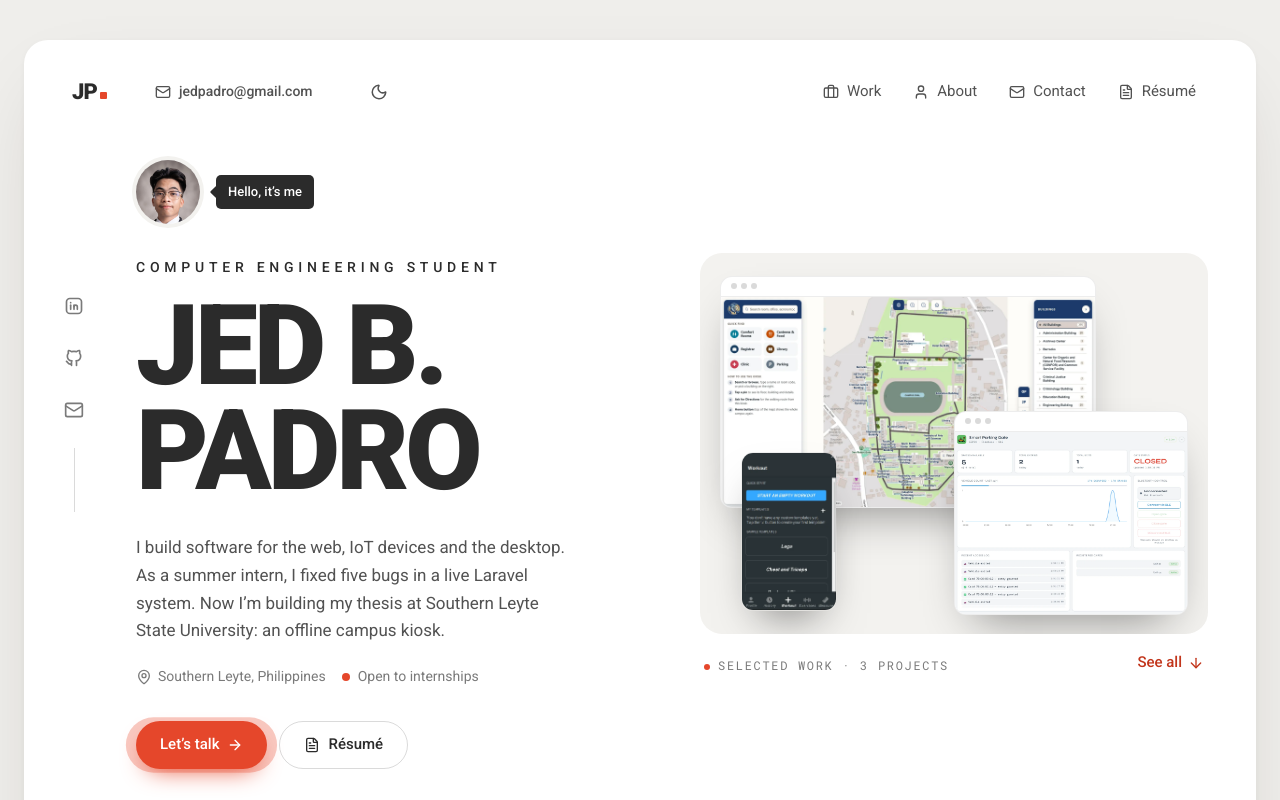
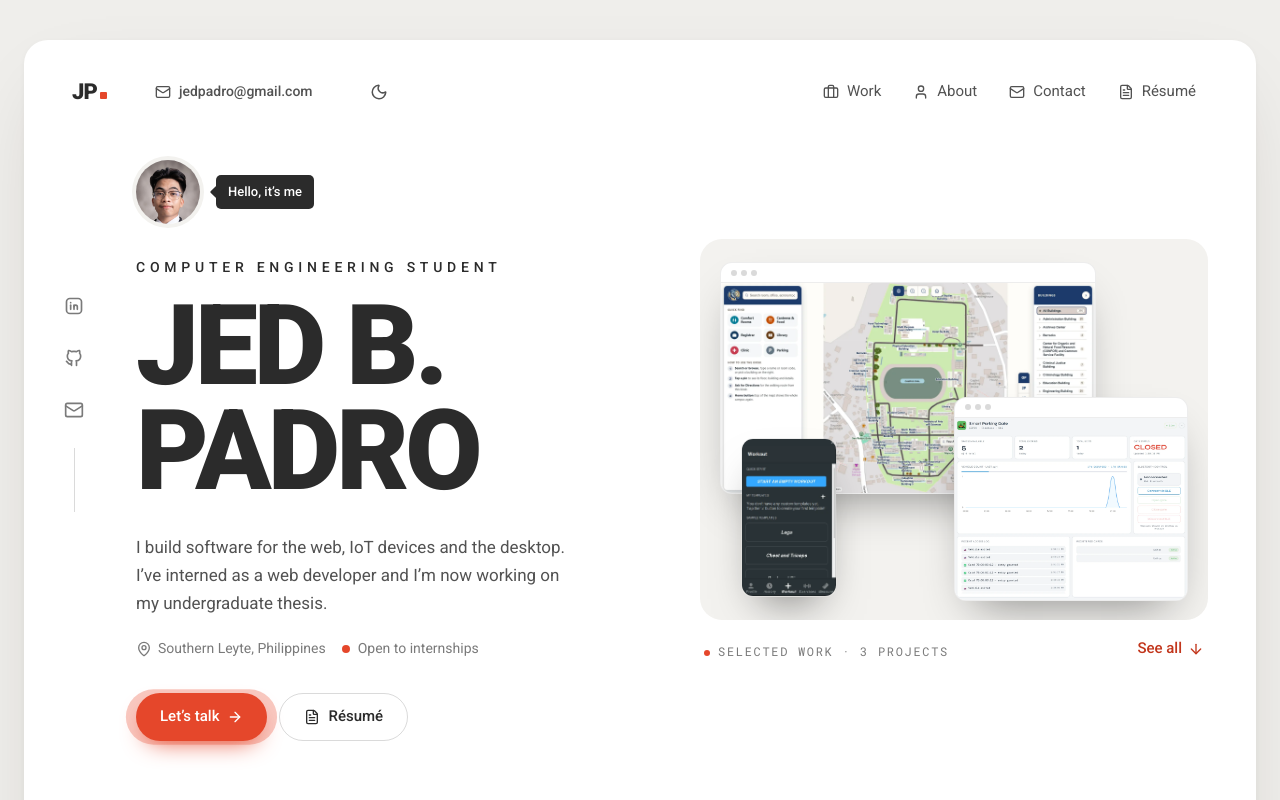
Before and after one commit to jeedp/portfolio, a React (Vite) app: page / in a window 1280 px wide. Shown: the top 800 px of the page. Built offline with nearby package versions, Linux system fonts and the light colour scheme; no server answers.

Commit message:
Hero description: general version

```diff
--- a/src/sections/Hero.tsx
+++ b/src/sections/Hero.tsx
@@ -113,8 +113,8 @@ export function Hero() {
 
         <In at={0.8} ready={ready}>
           <p className="mt-7 max-w-[46ch] text-[17px] leading-relaxed">
-            I build software for the web, IoT devices and the desktop. As a summer intern, I fixed five bugs in a live
-            Laravel system. Now I’m building my thesis at Southern Leyte State University: an offline campus kiosk.
+            I build software for the web, IoT devices and the desktop. I’ve interned as a web developer and I’m now
+            working on my undergraduate thesis.
           </p>
         </In>
 
```
